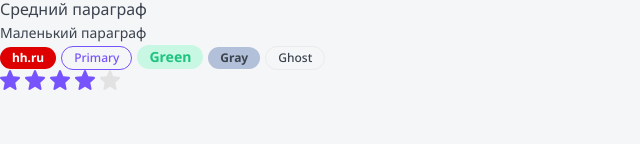
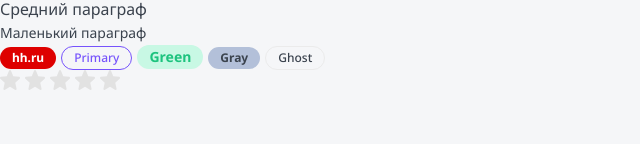
Before and after one commit to egoryan8/owl-top, a Next.js app: page / in a window 1280 px wide. Shown: the part 156-300 px from the top of the page, without its empty margins (0-640 px from the left). Built offline with nearby package versions, Linux system fonts and the light colour scheme.

Commit message:
feat: make rating as editable

```diff
--- a/components/Rating/Rating.module.css
+++ b/components/Rating/Rating.module.css
@@ -5,3 +5,7 @@
 .star {
   margin-right: 5px;
 }
+
+.editable {
+  cursor: pointer;
+}
--- a/components/Rating/Rating.tsx
+++ b/components/Rating/Rating.tsx
@@ -11,13 +11,31 @@ const Rating = ({ isEditable = false, rating, setRating, ...props }: RatingProps
     constructRating(rating);
   }, [rating]);
 
+  const changeDisplay = (i: number) => {
+    if (!isEditable || !setRating) {
+      return;
+    }
+    constructRating(i);
+  };
+
+  const onClick = (i: number) => {
+    if (!isEditable || !setRating) {
+      return;
+    }
+    setRating(i);
+  };
+
   const constructRating = (currentRating: number) => {
-    const updatedArray = ratingArray.map((rating: JSX.Element, index: number) => {
+    const updatedArray = ratingArray.map((r: JSX.Element, index: number) => {
       return (
         <svg
           className={cn(styles.star, {
             [styles.filled]: index < currentRating,
+            [styles.editable]: isEditable,
           })}
+          onMouseEnter={() => changeDisplay(index + 1)}
+          onMouseLeave={() => changeDisplay(rating)}
+          onClick={() => onClick(index + 1)}
           width="20"
           height="20"
           viewBox="0 0 20 20"
--- a/pages/index.tsx
+++ b/pages/index.tsx
@@ -1,3 +1,4 @@
+import React from 'react';
 import Button from '../components/Button/Button';
 import Htag from '../components/Htag/Htag';
 import P from '../components/P/P';
@@ -5,6 +6,7 @@ import Rating from '../components/Rating/Rating';
 import Tag from '../components/Tag/Tag';
 
 export default function Home(): JSX.Element {
+  const [rating, setRating] = React.useState(0);
   return (
     <>
       <Htag tag="h1">Привет</Htag>
@@ -30,7 +32,7 @@ export default function Home(): JSX.Element {
       <Tag size="s" color="ghost">
         Ghost
       </Tag>
-      <Rating rating={4}></Rating>
+      <Rating rating={rating} setRating={setRating} isEditable={true}></Rating>
     </>
   );
 }
```
